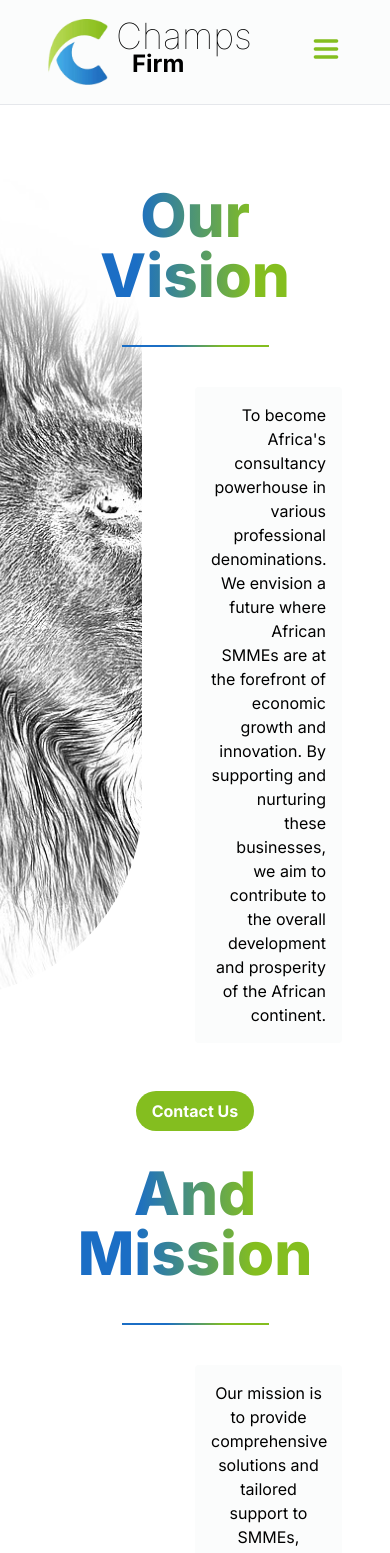
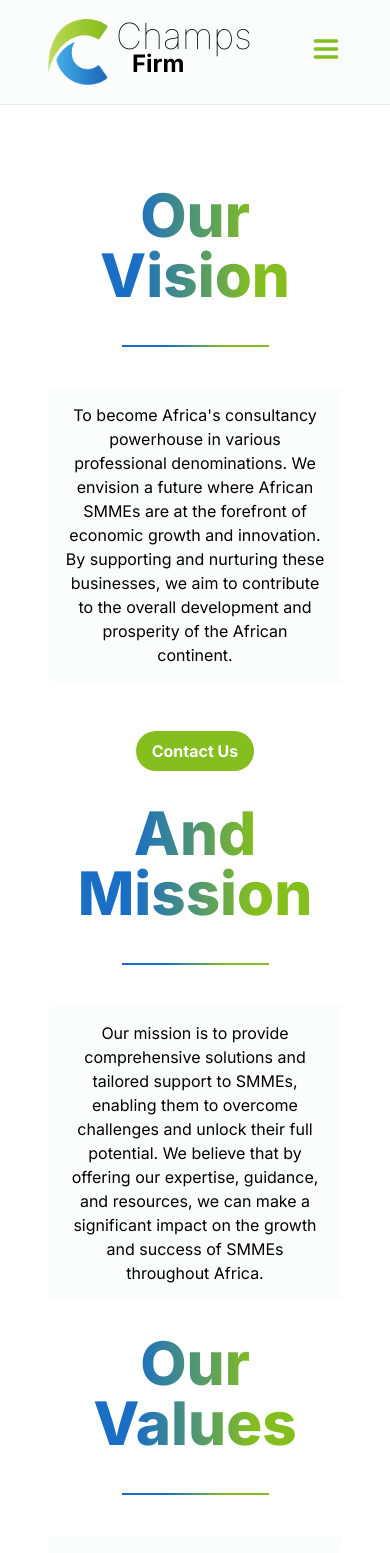
Before and after one commit to christiaan-fourie/champs.firm, a Next.js app: page /about in a window 390 px wide. Shown: the top 1553 px of the page. Built offline with nearby package versions, Linux system fonts and the light colour scheme.

Commit message:
Mobile Responsive About Page

```diff
--- a/app/about/page.tsx
+++ b/app/about/page.tsx
@@ -5,7 +5,7 @@ export default function About() {
   return (
     <div className="p-12 md:p-16">
         {/* Next Image */}
-        <div className="h-[100vh] w-full lg:w-2/3 fixed -z-30 left-2 sm:-left-24 md:-left-28 -translate-x-64 lg:-translate-x-0">
+        <div className="hidden md:block h-[100vh] w-full lg:w-2/3 fixed -z-30 left-2 sm:-left-24 md:-left-28 -translate-x-64 lg:-translate-x-0">
           <Image
             src="/assets/backgrounds/lionbackground.jpg"
             alt="Hero Image"
@@ -13,7 +13,7 @@ export default function About() {
             className="object-cover object-center invertonLight rounded-full"
           />
         </div>
-        <div className="text-right lg:w-1/2 ml-auto mt-8">
+        <div className="text-center md:text-right lg:w-1/2 ml-auto mt-8">
           <div className=" text-white text-6xl lg:text-right font-extrabold text-center">
             <h1 className="bg-clip-text text-transparent bg-gradient-to-l from-[#84be1f] to-[#1b6ec5] from-30% to-70%">
               Our Vision
@@ -22,7 +22,7 @@ export default function About() {
           {/* A line */}
 
           <div className="w-1/2 h-[2px] bg-gradient-to-l from-[#84be1f] to-[#1b6ec5] from-30% to-70% my-10 py-2/1 mx-auto lg:mr-0"></div>
-          <p className="glass p-4 rounded  w-1/2 lg:w-full ml-auto lg:mr-0">
+          <p className="glass p-4 rounded w-full md:w-1/2 lg:w-full ml-auto lg:mr-0">
           To become Africa&apos;s consultancy powerhouse in various
             professional denominations.
           We envision a future where African SMMEs are at the forefront of economic growth and innovation. By supporting and nurturing these businesses, we aim to contribute to the overall development and prosperity of the African continent.
@@ -43,7 +43,7 @@ export default function About() {
           </div>
           {/* A line */}
           <div className="w-1/2 h-[2px] bg-gradient-to-l from-[#84be1f] to-[#1b6ec5] from-30% to-70% my-10 py-2/1 mx-auto lg:mr-0"></div>
-          <p className="glass p-4 rounded w-1/2 lg:w-full ml-auto lg:mr-0">
+          <p className="glass p-4 rounded w-full md:w-1/2 lg:w-full ml-auto lg:mr-0">
             Our mission is to provide comprehensive solutions and tailored support to SMMEs, enabling them to overcome challenges and unlock their full potential. We believe that by offering our expertise, guidance, and resources, we can make a significant impact on the growth and success of SMMEs throughout Africa.
           </p>
         </div>
```
